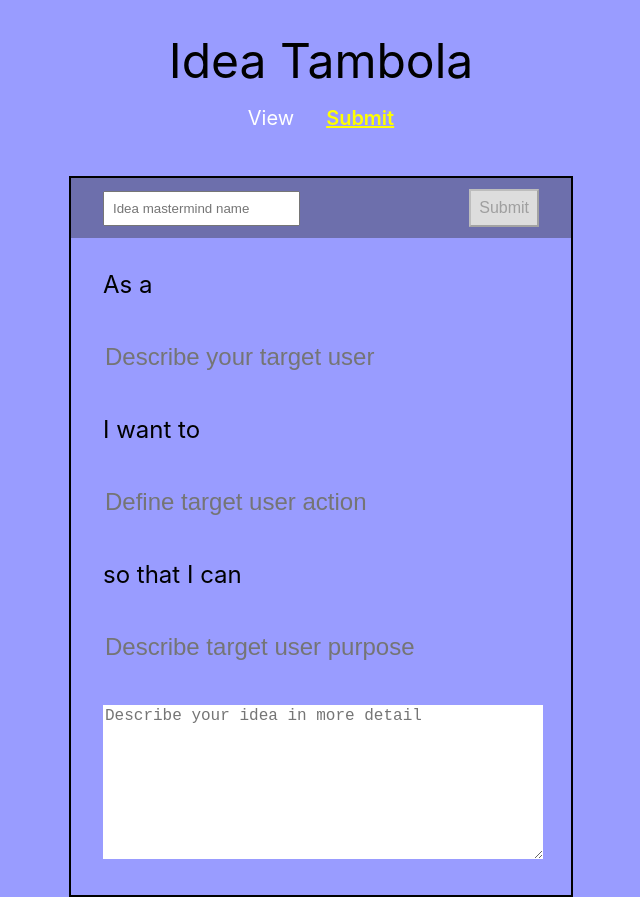
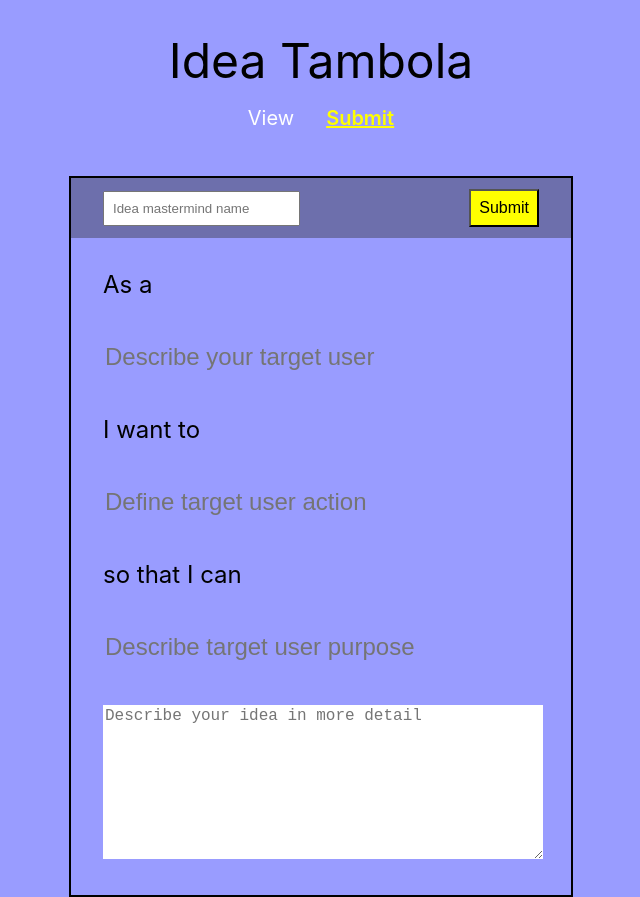
Before and after one commit to vikrembhagi/IdeaTambola, a React (Create React App) app: page /newidea in a window 1280 px wide. Shown: the whole page, without its empty margins (319-959 px from the left). Built offline with nearby package versions, Linux system fonts and the light colour scheme; no server answers; the database is empty.

Commit message:
Update NewIdea.tsx

```diff
--- a/src/Pages/NewIdea.tsx
+++ b/src/Pages/NewIdea.tsx
@@ -74,7 +74,7 @@ export function NewIdea() {
                     <input style={{ padding: "8px" }} type="text" name="author" onChange={e => setIdeaAuthor(e.target.value)} value={ideaAuthor} placeholder="Idea mastermind name" />
                 </div>
                 <div style={{ marginLeft: "auto" }}>
-                    <input style={submitButton} type="submit" disabled={formReady ? false : true} name="Submit Idea" />
+                    <input style={submitButton} type="submit" name="Submit Idea" />
                 </div>
             </div>
             <div style={formContainer}>
@@ -83,19 +83,19 @@ export function NewIdea() {
                         <label style={formLabel}>As a </label>
                     </div>
                     <div style={formRow}>
-                        <input required={true} style={{ ...ideaInputStyle, ...userInputColor }} type="text" name="name" placeholder="Describe your target user" />
+                        <input required={true} style={{ ...ideaInputStyle, ...userInputColor }} type="text" name="user" onChange={e => setIdeaUser(e.target.value)} value={ideaUser} placeholder="Describe your target user" />
                     </div>
                     <div style={formRow}>
                         <label style={formLabel}>I want to </label>
                     </div>
                     <div style={formRow}>
-                        <input style={{ ...ideaInputStyle, ...userInputColor }} type="text" name="name" placeholder="Define target user action" />
+                        <input style={{ ...ideaInputStyle, ...userInputColor }} type="text" name="wants" onChange={e => setIdeaWants(e.target.value)} value={ideaWants} placeholder="Define target user action" />
                     </div>
                     <div style={formRow}>
                         <label style={formLabel}>so that I can </label>
                     </div>
                     <div style={formRow}>
-                        <input style={{ ...ideaInputStyle, ...userInputColor }} type="text" name="name" placeholder="Describe target user purpose" />
+                        <input style={{ ...ideaInputStyle, ...userInputColor }} type="text" name="purpose" onChange={e => setIdeaPurpose(e.target.value)} value={ideaPurpose} placeholder="Describe target user purpose" />
                     </div>
                     <div style={formRow}>
                         <textarea style={{ ...ideaDescriptionStyle }} name="name" placeholder="Describe your idea in more detail" />
```
